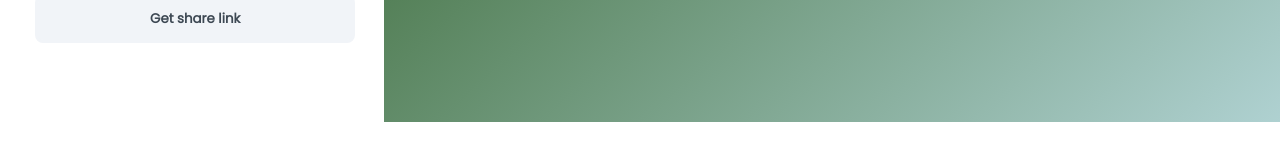
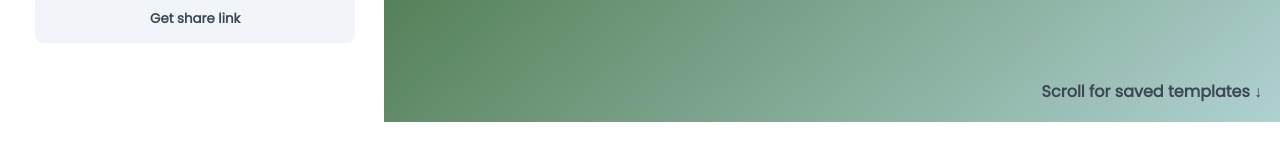
Before and after one commit to maisahr/CSS-gradient-generator, a React (Create React App) app: page / in a window 1280 px wide. Shown: the part 678-831 px from the top of the page. Built offline with nearby package versions, Linux system fonts and the light colour scheme; no server answers.

Commit message:
Adds 'scroll for saved templates' text

```diff
--- a/src/App.css
+++ b/src/App.css
@@ -15,8 +15,16 @@ main {
 }
 
 .gradient {
+  position: relative;
   width:100%;
   height: 100vh;
+}
+
+.scroll {
+  position: absolute;
+  bottom: 0;
+  right: 0;
+  margin: 2%;
 }
 
 @media only screen and (max-width: 600px) {
--- a/src/App.js
+++ b/src/App.js
@@ -49,6 +49,7 @@ function App() {
       <main>
         <section className="gradient">
           <Gradient values={values} selector={'.gradient'}/>
+          <h2 className='scroll'>Scroll for saved templates &#8595;</h2>
         </section>
         <Templates updateTemplates={updateTemplates}
           handleChange={handleChange}
--- a/src/components/Templates/Templates.css
+++ b/src/components/Templates/Templates.css
@@ -1,7 +1,7 @@
 .templatesSection {
     width: 95%;
     height: 100%;
-    margin: 5% 0 0 5%;
+    margin: 3% 0 0 5%;
 }
 
 .templates {
```
